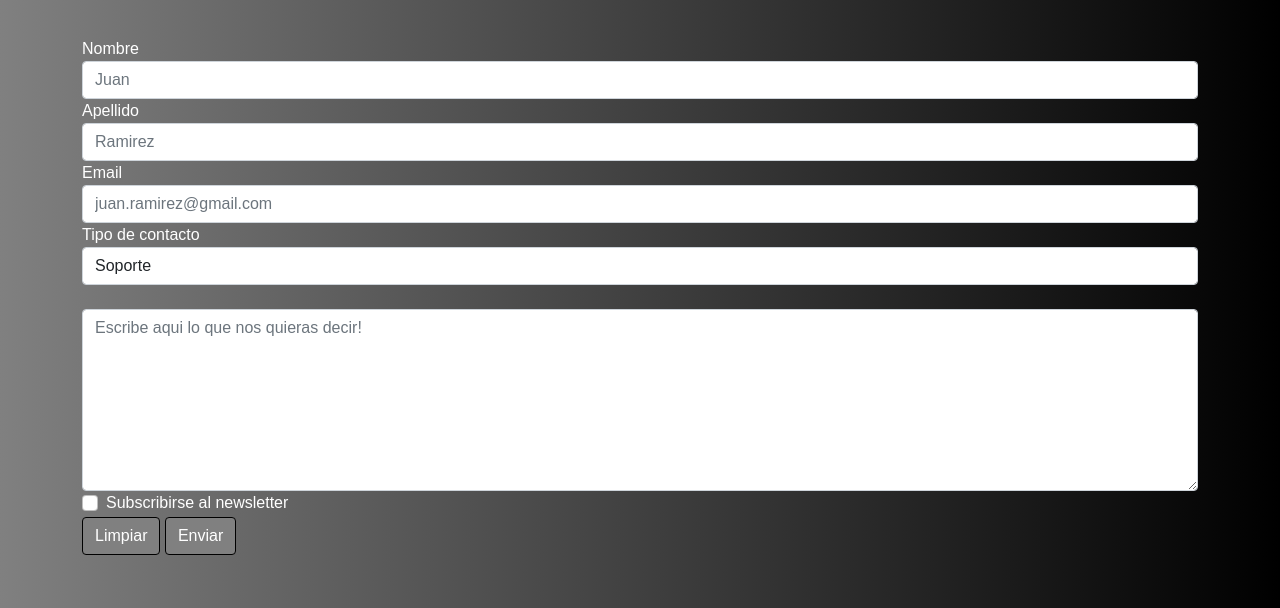
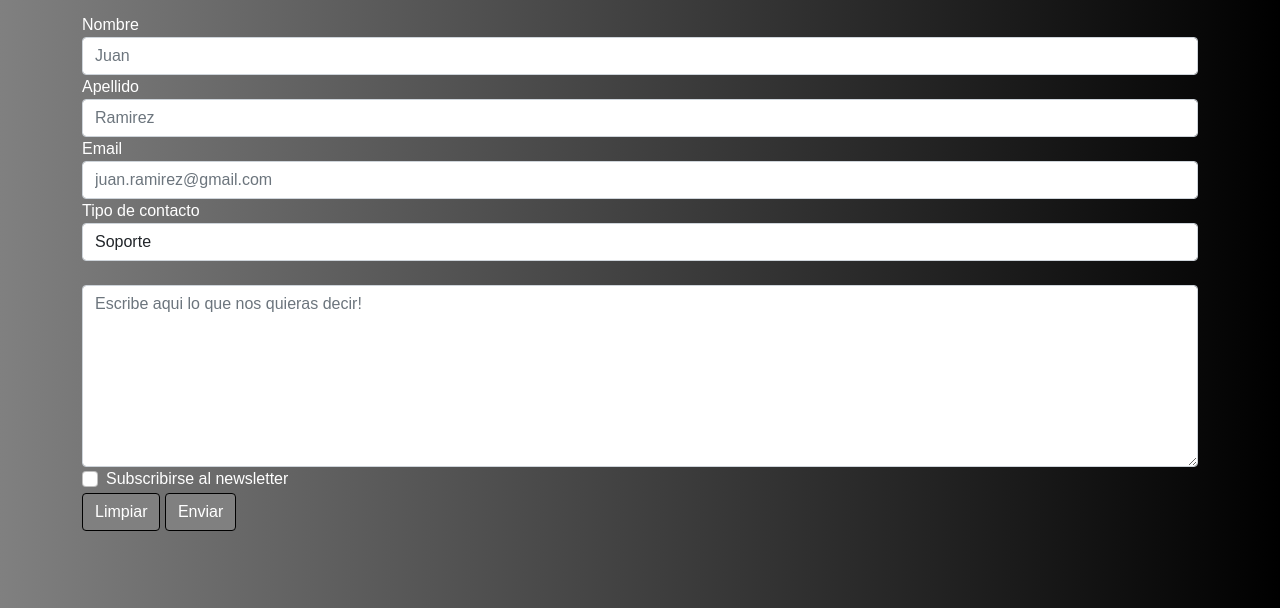
Before and after one commit to pedroslev/DW-17630-LopezSlevin, a website: page contacto.html in a window 1280 px wide. Shown: the part 175-783 px from the top of the page. Drawn offline with nearby package versions, Linux system fonts and the light colour scheme.

Commit message:
edited disturbing scroll

```diff
--- a/scss/_nosotros.scss
+++ b/scss/_nosotros.scss
@@ -7,7 +7,7 @@
 }
 
 .form__contacto{
-    padding-top: 2em;
+    padding-top: 0.5em;
 }
 
 .form__boton--limpiar{
```
Also changed, not shown: css/style.css.
